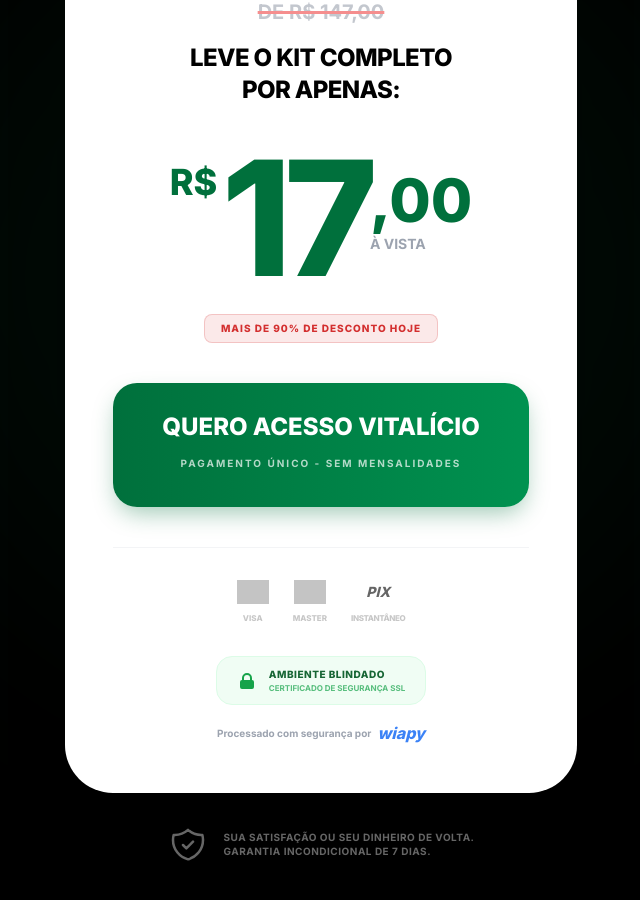
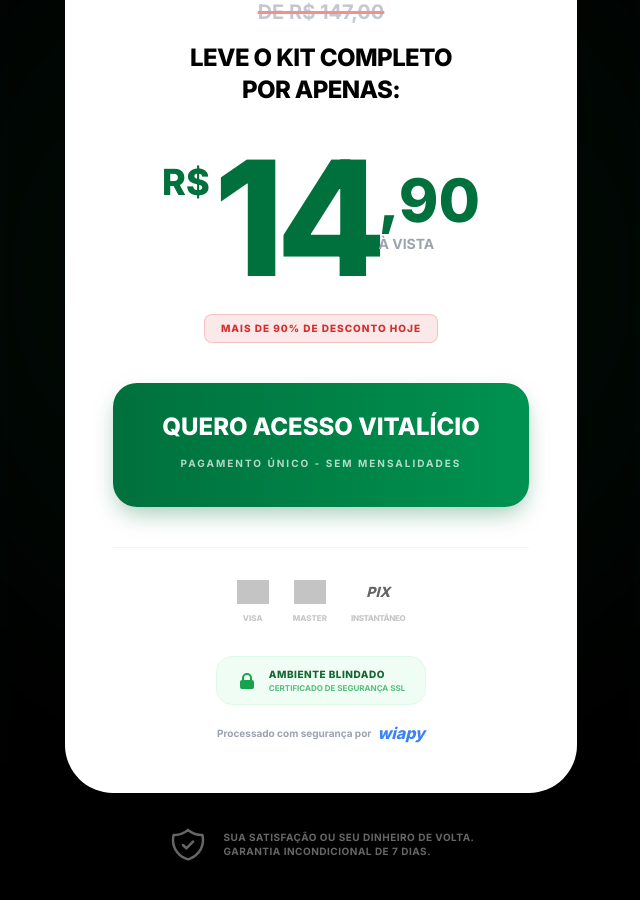
Before and after one commit to Jhonny2809/Secretaria-2026, a React (Vite) app: page / in a window 1280 px wide. Shown: the part 2638-3538 px from the top of the page, without its empty margins (319-959 px from the left). Built offline with nearby package versions, Linux system fonts and the light colour scheme; grey boxes are pictures that could not be loaded.

Commit message:
feat: Update pricing to R$14,90
Adjusts the displayed price in the pricing section from R$17,00 to R$14,90 to reflect current promotional offers.

```diff
--- a/components/Pricing.tsx
+++ b/components/Pricing.tsx
@@ -69,9 +69,9 @@ const Pricing: React.FC = () => {
           <div className="flex flex-col items-center justify-center mb-8 md:mb-10 group cursor-default">
             <div className="flex items-start">
               <span className="text-2xl md:text-4xl font-black text-[#00703C] mt-4 md:mt-6 mr-1">R$</span>
-              <span className="text-7xl sm:text-8xl md:text-[10rem] font-black text-[#00703C] tracking-tighter leading-none group-hover:scale-105 transition-transform duration-500">17</span>
+              <span className="text-7xl sm:text-8xl md:text-[10rem] font-black text-[#00703C] tracking-tighter leading-none group-hover:scale-105 transition-transform duration-500">14</span>
               <div className="flex flex-col items-start mt-4 md:mt-8">
-                <span className="text-4xl md:text-6xl font-black text-[#00703C] leading-none">,00</span>
+                <span className="text-4xl md:text-6xl font-black text-[#00703C] leading-none">,90</span>
                 <span className="text-gray-400 font-bold text-xs md:text-sm uppercase mt-1">à vista</span>
               </div>
             </div>
```
